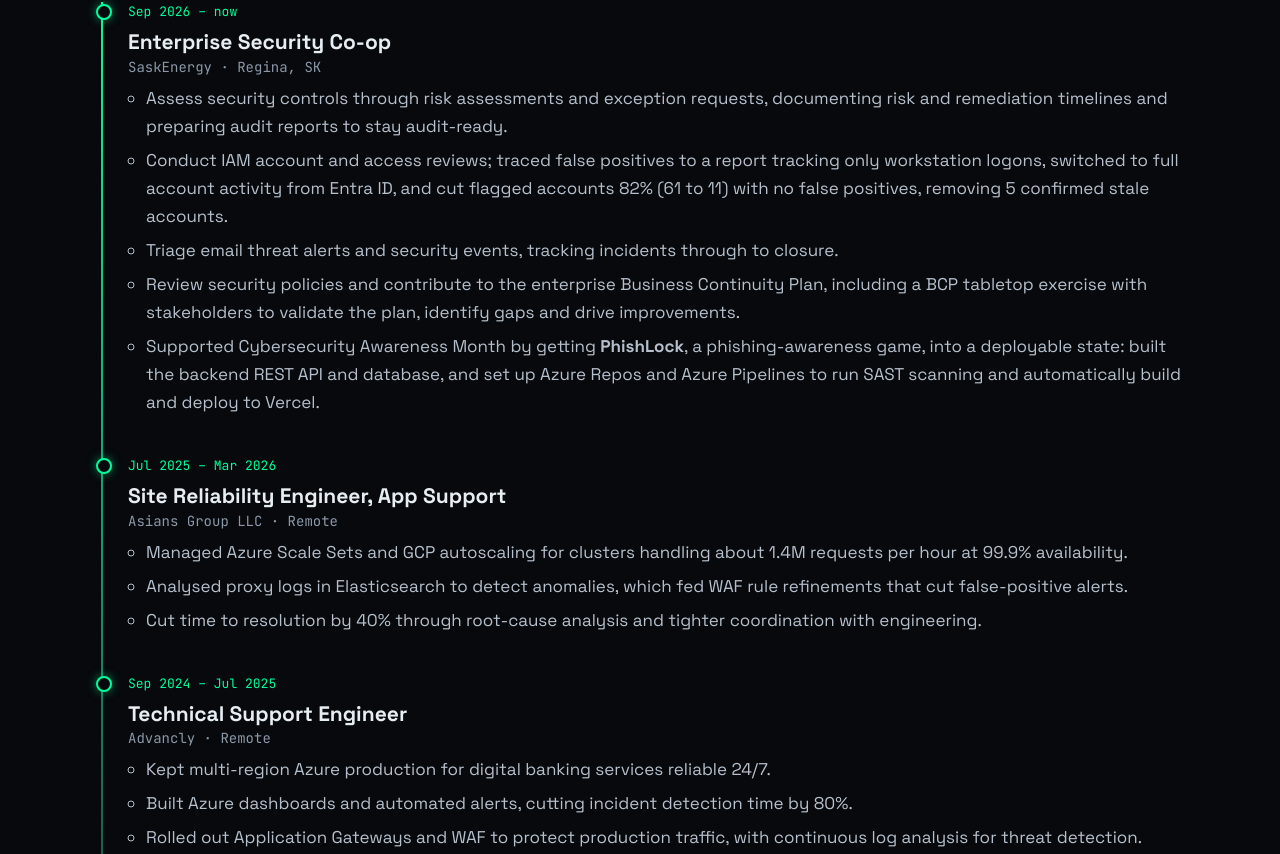
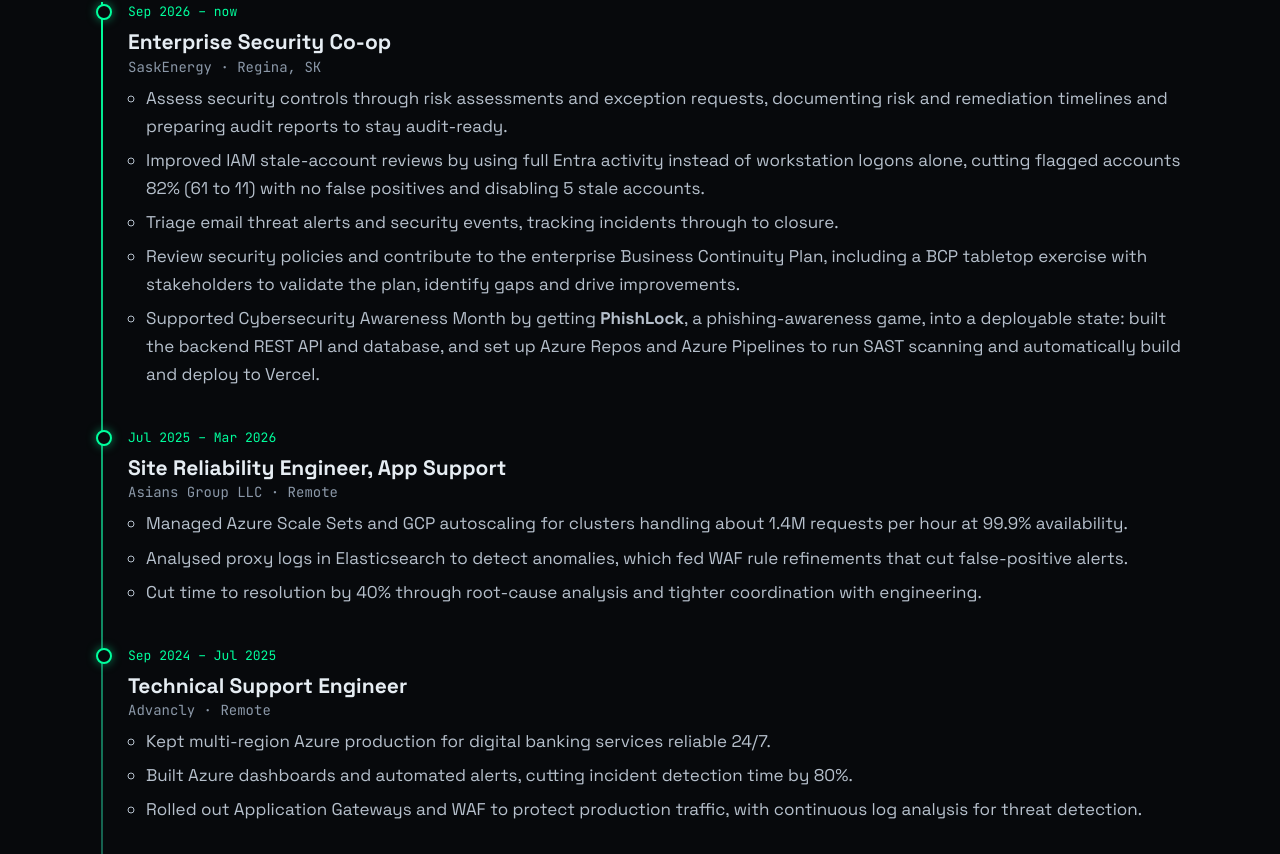
Before and after one commit to CyberBishop/cyberbishop.github.io, a plain HTML site: page index.html in a window 1280 px wide. Shown: the part 1699-2553 px from the top of the page. Drawn offline with Linux system fonts and the light colour scheme.

Commit message:
Tighten IAM stale-account review bullet
Co-Authored-By: Claude Sonnet 5.5 <noreply@anthropic.com>

```diff
--- a/index.html
+++ b/index.html
@@ -85,7 +85,7 @@
         <h3>Enterprise Security Co-op <small>SaskEnergy · Regina, SK</small></h3>
         <ul>
           <li>Assess security controls through risk assessments and exception requests, documenting risk and remediation timelines and preparing audit reports to stay audit-ready.</li>
-          <li>Conduct IAM account and access reviews; traced false positives to a report tracking only workstation logons, switched to full account activity from Entra ID, and cut flagged accounts 82% (61 to 11) with no false positives, removing 5 confirmed stale accounts.</li>
+          <li>Improved IAM stale-account reviews by using full Entra activity instead of workstation logons alone, cutting flagged accounts 82% (61 to 11) with no false positives and disabling 5 stale accounts.</li>
           <li>Triage email threat alerts and security events, tracking incidents through to closure.</li>
           <li>Review security policies and contribute to the enterprise Business Continuity Plan, including a BCP tabletop exercise with stakeholders to validate the plan, identify gaps and drive improvements.</li>
           <li>Supported Cybersecurity Awareness Month by getting <strong>PhishLock</strong>, a phishing-awareness game, into a deployable state: built the backend REST API and database, and set up Azure Repos and Azure Pipelines to run SAST scanning and automatically build and deploy to Vercel.</li>
```
